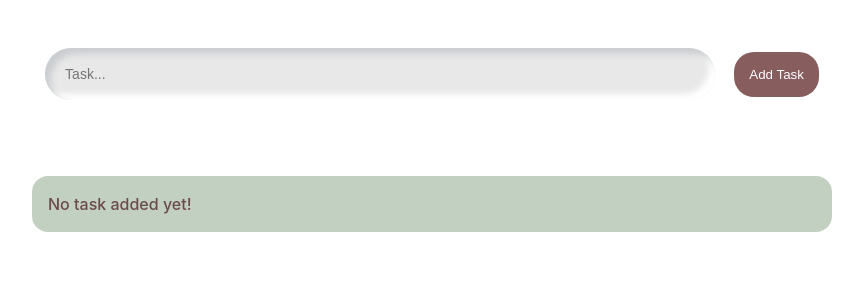
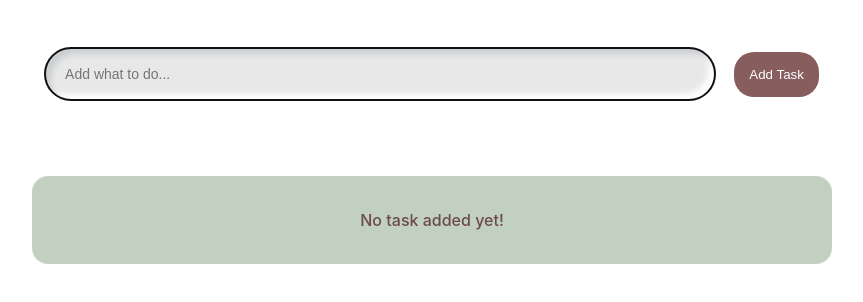
Before and after one commit to KausarAhmadTasin/task-management-crud, a React (Vite) app: page / in a window 1280 px wide. Shown: the top 302 px of the page, without its empty margins (208-1071 px from the left). Built offline with nearby package versions, Linux system fonts and the light colour scheme.

Commit message:
no task  text brought to center

```diff
--- a/src/App.css
+++ b/src/App.css
@@ -60,7 +60,7 @@
   font-size: 14px;
   border-radius: 50px;
   box-shadow: inset 6px 6px 6px #cbced1, inset -6px -6px 6px white;
-  outline: none;
+  /* outline: none; */
 }
 .input-field-inside {
   background: #e8e8e8;
@@ -136,3 +136,6 @@
 .complete-btn:hover {
   transform: scale(1.3);
 }
+.no-task {
+  text-align: center;
+}
--- a/src/components/AddTaskForm.jsx
+++ b/src/components/AddTaskForm.jsx
@@ -5,7 +5,8 @@ const AddTaskForm = ({ handleSubmit }) => {
         type="text"
         name="taskInput"
         className="input-field"
-        placeholder="Task..."
+        placeholder="Add what to do..."
+        autoFocus
       />
       <input
         type="submit"
--- a/src/components/TaskList.jsx
+++ b/src/components/TaskList.jsx
@@ -1,9 +1,10 @@
 import TaskItem from "./TaskItem";
 
 const TaskList = ({ state, deleteTask, isComplete, isEditable, saveEdit }) => {
-  return state.tasks.length <= 0
-    ? "No task added yet!"
-    : state.tasks.map((text) => (
+  return state.tasks.length <= 0 ? (
+    <p className="no-task">No task added yet!</p>
+  ) : (
+    state.tasks.map((text) => (
       <ul key={text.id}>
         <TaskItem
           todo={text}
@@ -13,7 +14,8 @@ const TaskList = ({ state, deleteTask, isComplete, isEditable, saveEdit }) => {
           saveEdit={saveEdit}
         />
       </ul>
-      ));
+    ))
+  );
 };
 
 export default TaskList;
```
Lines whose indentation alone changed are shown as unchanged.
